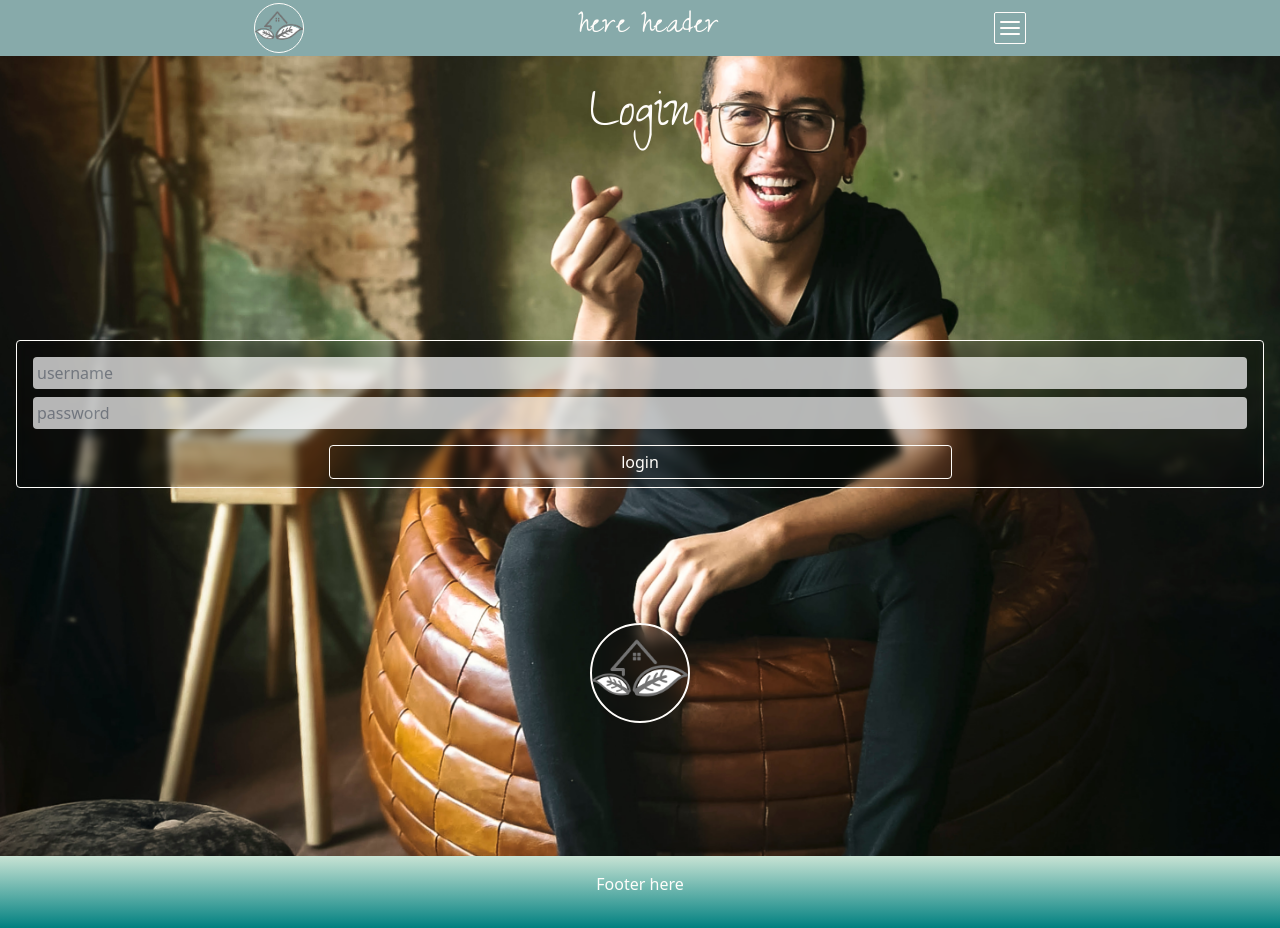
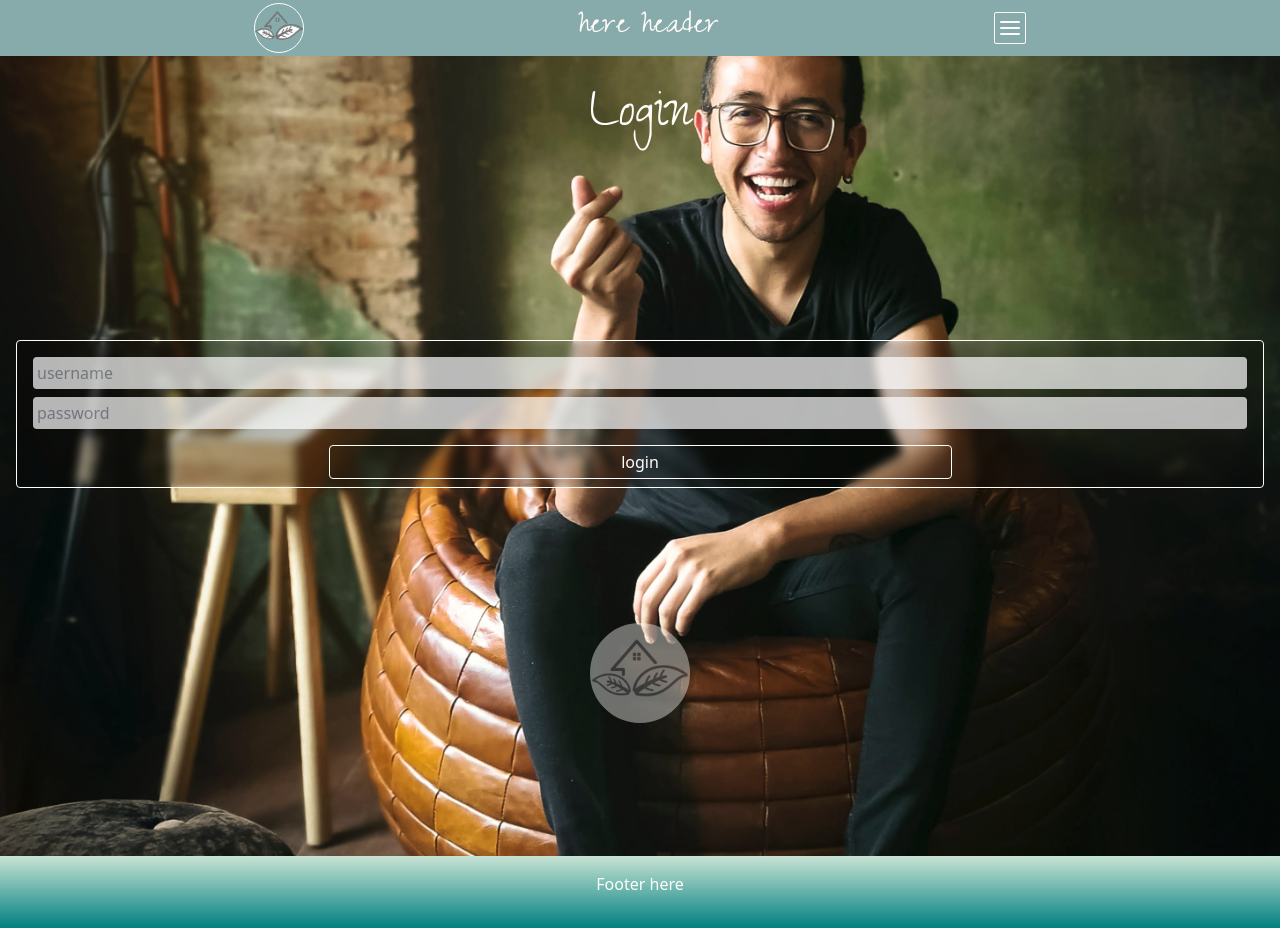
Before and after one commit to pietow/client-react, a React (Create React App) app: page /login in a window 1280 px wide. Built offline with nearby package versions, Linux system fonts and the light colour scheme.

Commit message:
style: change logo from blur to transparent

```diff
--- a/src/pages/Dashboard.js
+++ b/src/pages/Dashboard.js
@@ -36,7 +36,7 @@ export default function Dashboard() {
       <DashboardSection heading={'about my dear guests'} randomData='My guests shall pay a lot and do the dishes twice a day. My fridge needs to be filled at least every other day past noon. I like to sleep long so NO KIDS. I snore though.' />
       <DashboardSection heading={'tongues i might understand'} randomData={'french, japanese, german, english, dutch (maybe insert tiny icon flags here)'}/>
       <PrevNextButtons />
-      <div className="bg-best-white opacity-50 w-fit my-20 scale-[2] border border-best-white rounded-full">
+      <div className="bg-best-white opacity-40 w-fit my-20 scale-[2] border border-best-white rounded-full">
         <a href="/"><Logo /></a>
       </div>
     </div>
--- a/src/pages/Login.js
+++ b/src/pages/Login.js
@@ -47,7 +47,7 @@ export default function Login() {
                     </button>
                 </form>
 
-                <div className="backdrop-blur-sm w-fit scale-[2] mx-auto border border-best-white rounded-full">
+                <div className="bg-best-white opacity-40 w-fit my-20 scale-[2] border border-best-white rounded-full mx-auto"> {/* backdrop-blur-sm w-fit scale-[2] mx-auto border border-best-white rounded-full */}
                 <a href="/"><Logo /></a>
             </div>
         </main>
--- a/src/pages/Register.js
+++ b/src/pages/Register.js
@@ -30,7 +30,7 @@ export default function Register() {
           </form>
 
 
-        <div className="backdrop-blur-sm w-fit scale-[2] mx-auto border border-best-white rounded-full">
+        <div className="mx-auto bg-best-white opacity-40 w-fit my-20 scale-[2] border border-best-white rounded-full">{/* backdrop-blur-sm w-fit scale-[2] mx-auto border border-best-white rounded-full */}
           <a href="/"><Logo /></a>
         </div>
     </main>
```
